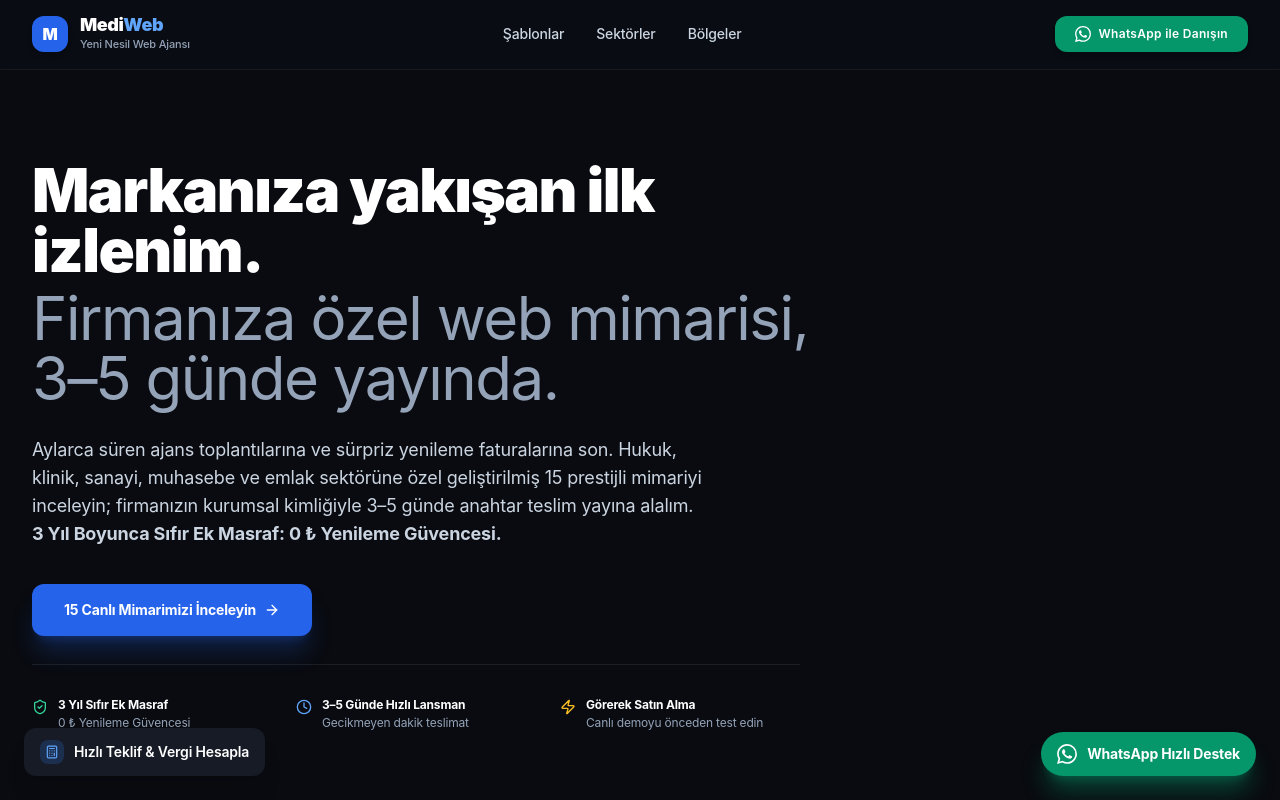
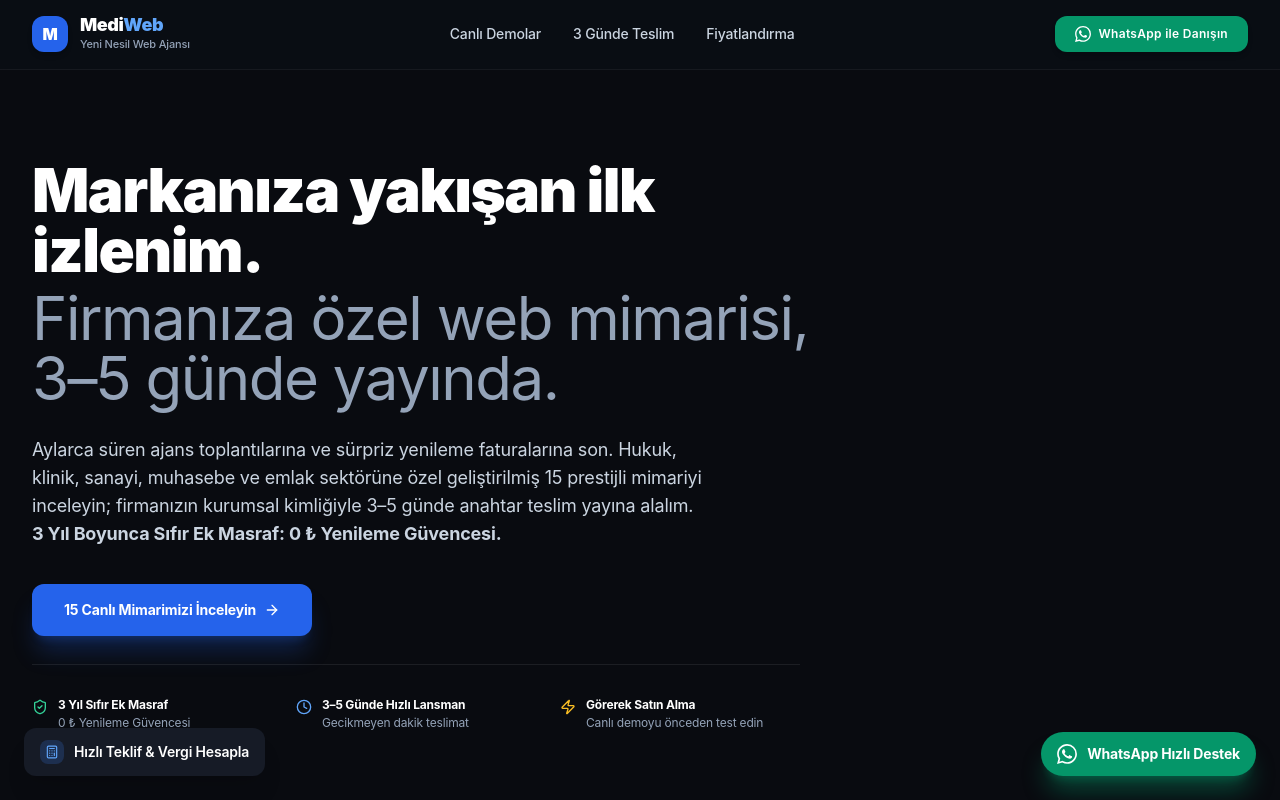
Before and after one commit to halilumutyalcin/landing, a Next.js app: page / in a window 1280 px wide. Shown: the top 800 px of the page. Built offline with nearby package versions, Linux system fonts and the light colour scheme.

Commit message:
refactor(navbar): streamline navigation to Canlı Demolar, 3 Günde Teslim, and Fiyatlandırma

```diff
--- a/src/components/layout/Navbar.tsx
+++ b/src/components/layout/Navbar.tsx
@@ -49,25 +49,25 @@ export const Navbar: React.FC = () => {
           </div>
         </Link>
 
-        {/* Clean, Spacious Navigation Links */}
+        {/* Clean, Focused Navigation Links */}
         <nav className="hidden md:flex items-center gap-8 text-sm font-medium text-slate-300">
           <Link
             href="/#tasarimlar"
             className="hover:text-white transition-colors"
           >
-            Şablonlar
+            Canlı Demolar
           </Link>
           <Link
-            href="/sektorler"
+            href="/#nasil-calisir"
             className="hover:text-white transition-colors"
           >
-            Sektörler
+            3 Günde Teslim
           </Link>
           <Link
-            href="/bolgeler"
+            href="/#paketler"
             className="hover:text-white transition-colors"
           >
-            Bölgeler
+            Fiyatlandırma
           </Link>
         </nav>
 
@@ -105,21 +105,21 @@ export const Navbar: React.FC = () => {
               onClick={() => setMobileMenuOpen(false)}
               className="block p-3 rounded-lg text-blue-400 font-bold bg-blue-500/10"
             >
-              Şablonlar
+              Canlı Demolar
             </Link>
             <Link
-              href="/sektorler"
+              href="/#nasil-calisir"
               onClick={() => setMobileMenuOpen(false)}
               className="block p-3 rounded-lg text-slate-200 hover:bg-white/5 font-semibold"
             >
-              Sektörler
+              3 Günde Teslim
             </Link>
             <Link
-              href="/bolgeler"
+              href="/#paketler"
               onClick={() => setMobileMenuOpen(false)}
               className="block p-3 rounded-lg text-slate-200 hover:bg-white/5 font-semibold"
             >
-              Bölgeler
+              Fiyatlandırma
             </Link>
           </div>
 
```
